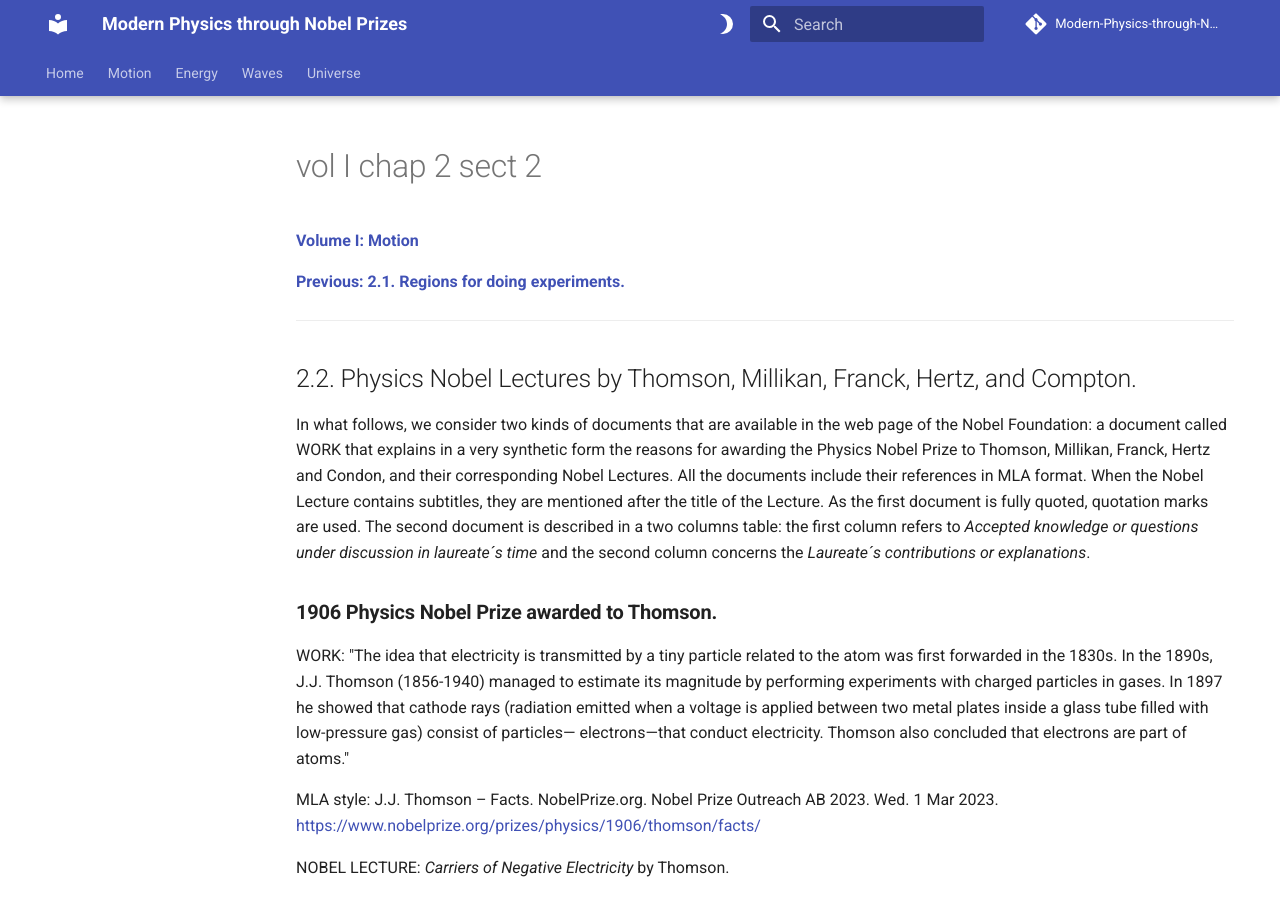
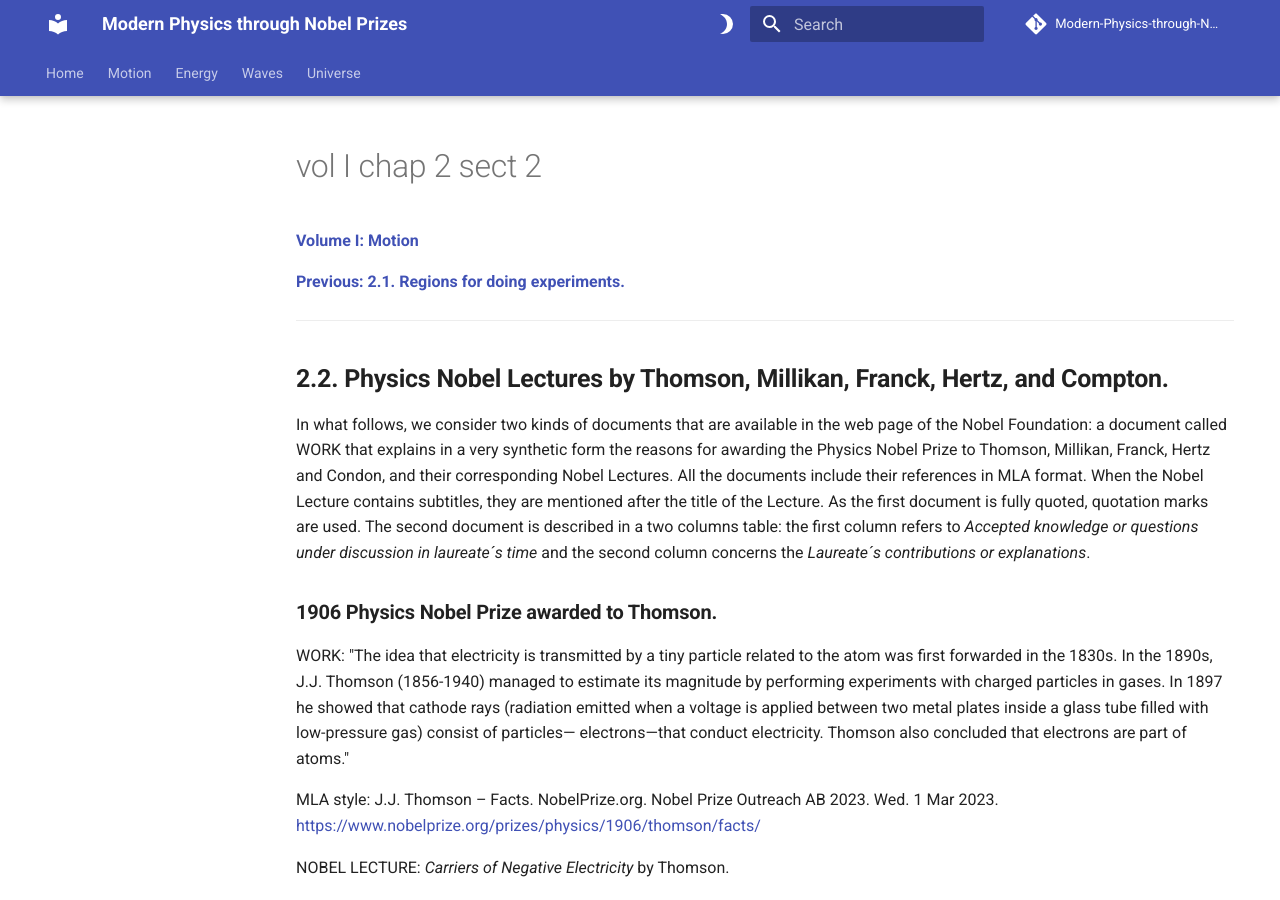
Before and after one commit to modphysnobel/modphysnobel.github.io, an MkDocs documentation site: the page built from docs/vol-I/vol-I-chap-2-sect-2.md, in a window 1280 px wide and 900 px high. Built offline with MkDocs 1.6.1 and Material for MkDocs 9.7.7, drawn with Linux system fonts in a browser that asks for light colours; some web fonts are replaced; comment, search, counter and statistics services are not loaded.

```diff
--- a/docs/vol-I/vol-I-chap-2-sect-2.md
+++ b/docs/vol-I/vol-I-chap-2-sect-2.md
@@ -4,7 +4,7 @@
 
 ***
 
-## 2.2. Physics Nobel Lectures by Thomson, Millikan, Franck, Hertz, and Compton.
+## **2.2. Physics Nobel Lectures by Thomson, Millikan, Franck, Hertz, and Compton.**
 
 In what follows, we consider two kinds of documents that are available in the web page of the Nobel Foundation: a document called WORK that explains in a very synthetic form the reasons for awarding the Physics Nobel Prize to Thomson, Millikan, Franck, Hertz and Condon, and their corresponding Nobel Lectures. All the documents include their references in MLA format.  When the Nobel Lecture contains subtitles, they are mentioned after the title of the Lecture. As the first document is fully quoted, quotation marks are used. The second document is described in a two columns table: the first column refers to *Accepted knowledge or questions under discussion in laureate´s time* and the second column concerns the *Laureate´s contributions or explanations*.
 
```
